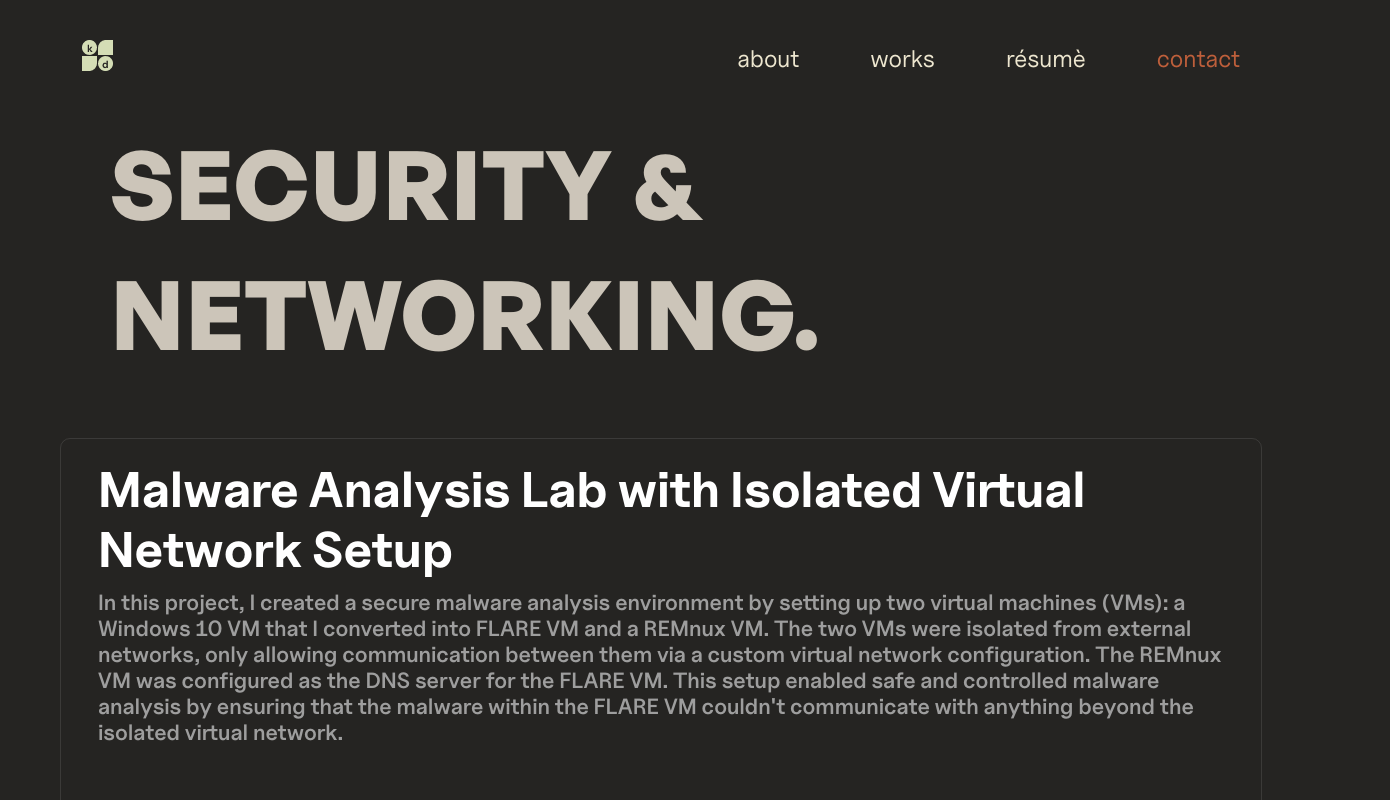
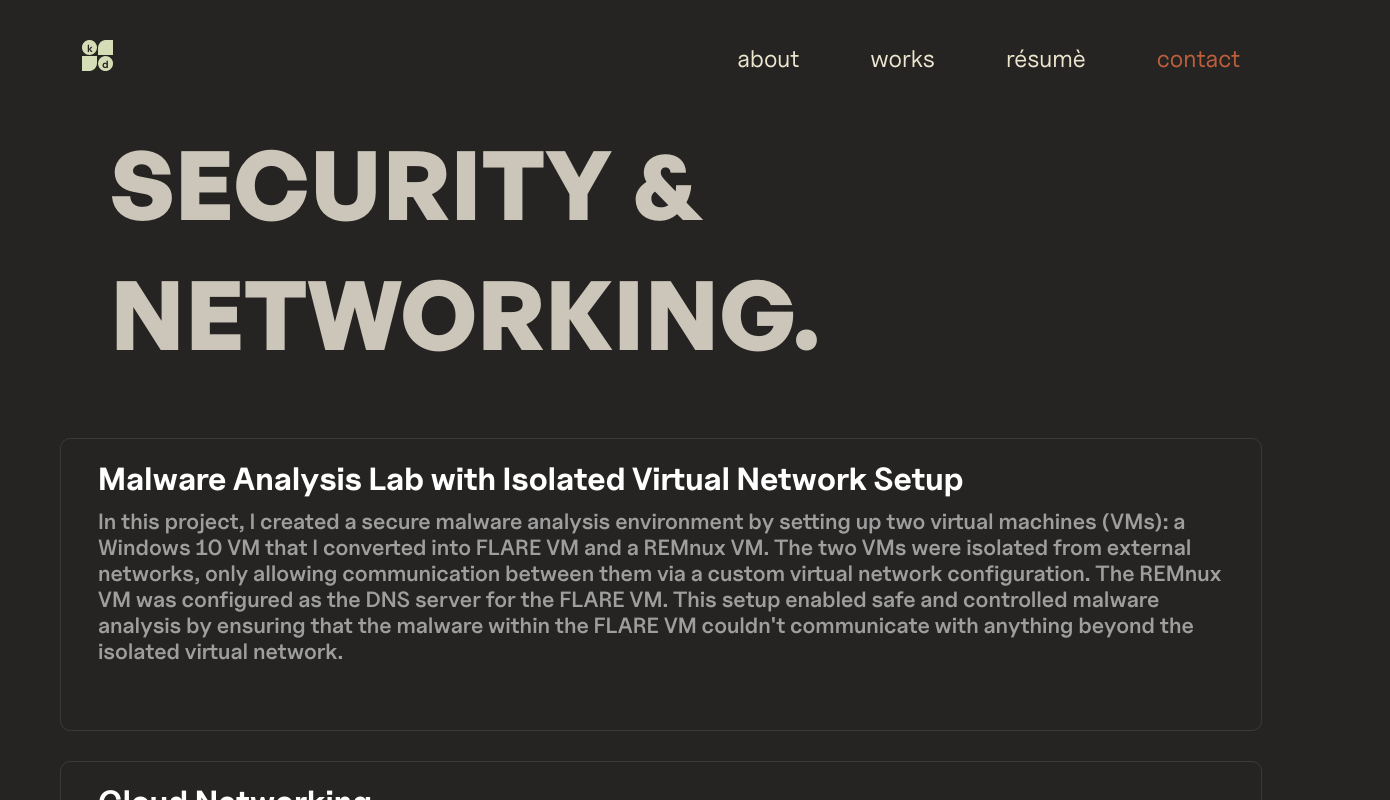
Before and after one commit to yakitoritrash/portfolio, a React (Create React App) app in the folder portfolio/: page /network in a window 1280 px wide. Shown: the top 800 px of the page, 1390 px wide, since content can reach past the window. Built offline with nearby package versions, Linux system fonts and the light colour scheme.

Commit message:
updated the hover effect on the tiles on page3

```diff
--- a/portfolio/src/App.css
+++ b/portfolio/src/App.css
@@ -1,5 +1,8 @@
 .App {
   text-align: center;
+  width: 100%;
+  height: 100%;
+  overflow: hidden;
 }
 
 .App-logo {
--- a/portfolio/src/Netproject.css
+++ b/portfolio/src/Netproject.css
@@ -66,10 +66,13 @@
     cursor: pointer;
     position: relative;
     padding: 20px;
+    transition: transform 0.3s ease, box-shadow 0.3s ease; /* Smooth transition */
+    will-change: transform; /* Optimizes the animation performance */
 }
 
 .card:hover::before {
     opacity: 1;
+    filter: blur(10px);
 }
 
 .card::before {
@@ -88,13 +91,14 @@
     transition: opacity 500ms;
     width: 100%;
     z-index: 1;
+    transition: opacity 500ms, filter 1000ms;
 
 }
 
 
 .card-title {
     font-family: 'Uncut Sans Bold';
-    font-size: 50px;
+    font-size: 32px;
     color: #ffffff;
     padding-bottom: 10px;
     text-align: left;
@@ -117,3 +121,8 @@
 .card:hover .card-title {
     color: #ffffff;
 }
+
+.card:hover {
+    transform: scale(1.005); /* Scale up the card slightly */
+    /* box-shadow: 0 8px 10px rgba(255, 255, 255, 0.2); Adds a shadow effect */
+}
```
